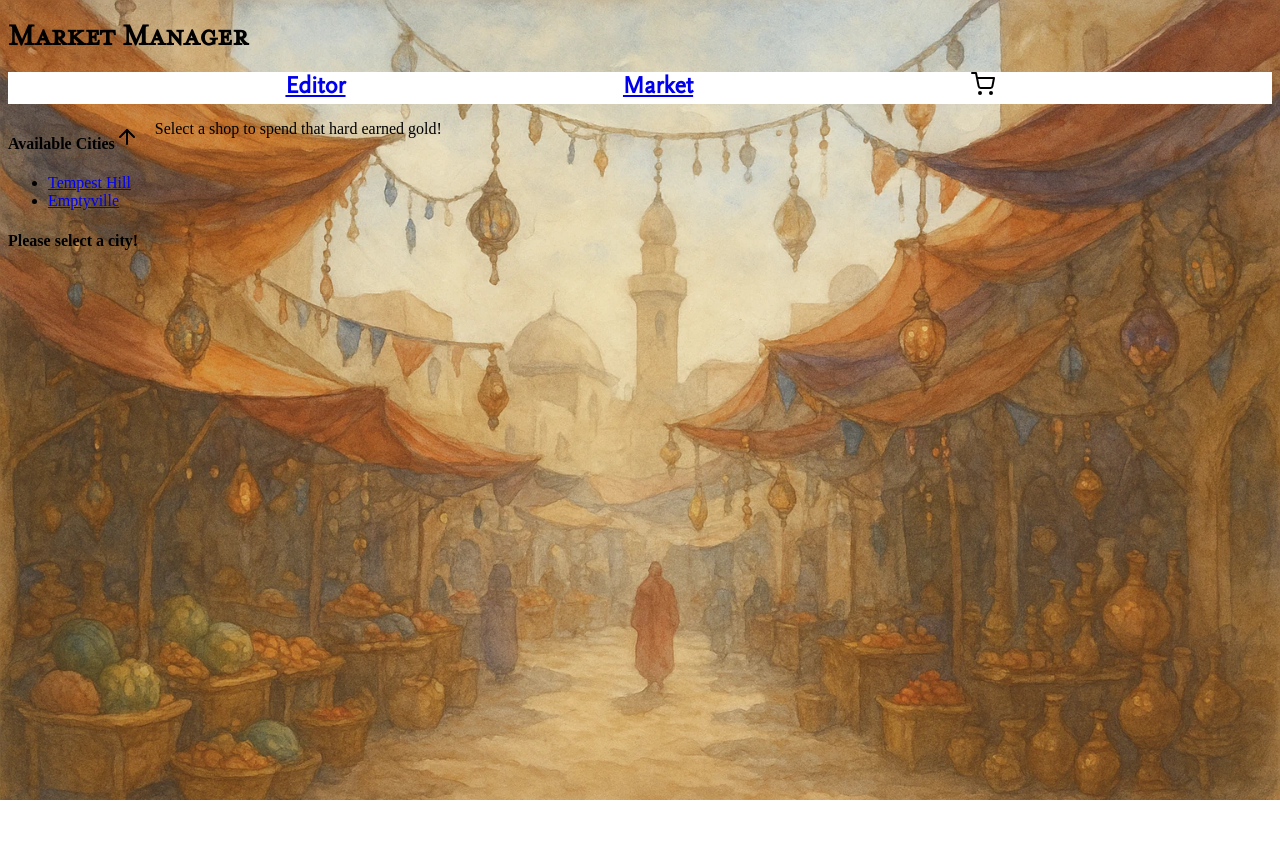
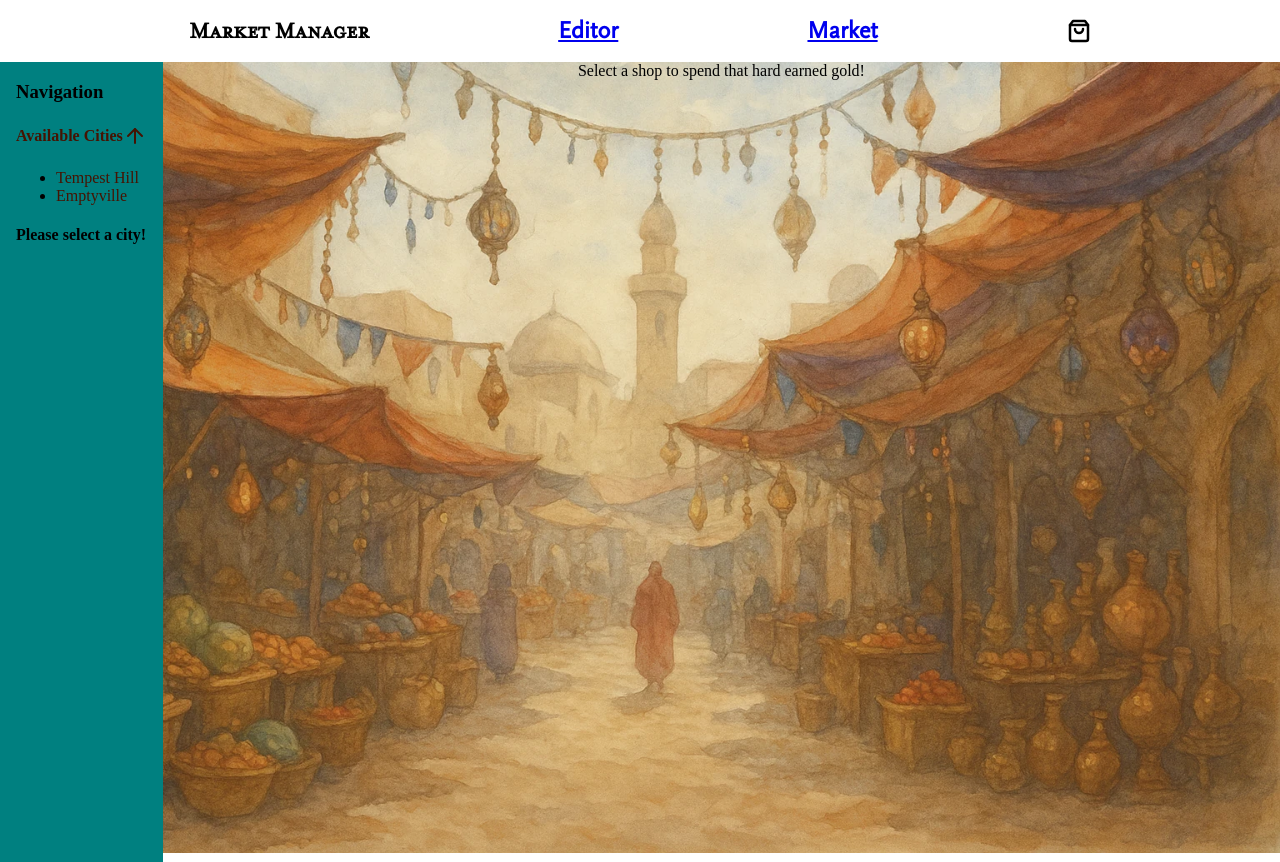
Before and after one commit to CutelilCucumber/shopManager, a React (Vite) app: page /shop in a window 1280 px wide. Before the commit the page ends 800 px from the top, so only its background shows below. Built offline with nearby package versions, Linux system fonts and the light colour scheme.

Commit message:
attach navbar to root page

```diff
--- a/src/RootLayout.jsx
+++ b/src/RootLayout.jsx
@@ -2,6 +2,8 @@ import { Outlet } from "react-router-dom";
 import { defaultTowns } from './data/data';
 import { useState } from "react";
 import NavBar from "./components/NavBar";
+import DropNav from "./components/Dropdowns";
+import styles from "./styles.module.css";
 
 export default function RootLayout() {
   const [worldData, setWorldData] = useState(defaultTowns);
@@ -52,9 +54,9 @@ export default function RootLayout() {
 
   return (
     <>
-      <h1>Market Manager</h1>
       <NavBar cartQuant={cart.length}/>
-
+      <div className={styles.content}>
+        <DropNav worldData={worldData}/>
         <Outlet context={{
           worldData,
           setWorldData,
@@ -66,6 +68,7 @@ export default function RootLayout() {
           decrementQuantity,
           removeFromCart
         }} />
+      </div>
     </>
   );
 }
--- a/src/components/Dropdowns.jsx
+++ b/src/components/Dropdowns.jsx
@@ -2,7 +2,20 @@ import { useState } from "react";
 import { Link } from "react-router-dom";
 import styles from "../styles.module.css";
 
-export function ShopDrop({cityName, shopList, changeShop}){
+export default function DropNav({worldData}){
+    const [currCity, setCurrCity] = useState(null)
+
+    return (
+        <div className={styles.drops}>
+              <h3>Navigation</h3>
+              <CityDrop cityList={worldData} setCurrCity={setCurrCity}/>
+              <ShopDrop cityName={currCity ? (currCity.name) : (null)}
+                shopList={currCity ? (currCity.shopList) : (null)}/>
+            </div>
+    )
+}
+
+function ShopDrop({cityName, shopList}){
     const [isOpen, setIsOpen] = useState(true)
 
     const toggleDrop = () => {
@@ -17,7 +30,8 @@ export function ShopDrop({cityName, shopList, changeShop}){
     )
     return(
         <div>
-            <h4 tabIndex={0} onClick={() => toggleDrop()}>
+            <h4 tabIndex={0} className={styles.selectable}
+                onClick={() => toggleDrop()}>
                 Shops in {cityName}
                 <img src={isOpen ? "/assets/buttons/arrow-up.svg" : "/assets/buttons/arrow-down.svg"} />
             </h4>
@@ -26,7 +40,7 @@ export function ShopDrop({cityName, shopList, changeShop}){
                     {shopList.map(shop =>{
                         return (
                             <li key={shop.id}>
-                                <p onClick={() => changeShop(shop)}>{shop.name}</p>
+                                <Link className={styles.selectable} replace to={"/shop/"+shop.id}>{shop.name}</Link>
                             </li>
                         )
                     })}
@@ -36,7 +50,7 @@ export function ShopDrop({cityName, shopList, changeShop}){
     )
 
 }
-export function CityDrop({cityList}){
+function CityDrop({cityList, setCurrCity}){
     const [isOpen, setIsOpen] = useState(true)
 
     const toggleDrop = () => {
@@ -48,17 +62,17 @@ export function CityDrop({cityList}){
     )
     return(
         <div>
-            <h4 tabIndex={0} onClick={() => toggleDrop()}>
+            <h4 tabIndex={0} onClick={() => toggleDrop()}
+                className={styles.selectable}>
                 Available Cities
                 <img src={isOpen ? "/assets/buttons/arrow-up.svg" : "/assets/buttons/arrow-down.svg"} />
             </h4>
             {isOpen ? (
                 <ul>
                     {cityList.map(city =>{
-                        const linkAddress = "/shop/"+city.id;
                         return (
                             <li key={city.id}>
-                                <Link to={linkAddress}>{city.name}</Link>
+                                <p className={styles.selectable} onClick={() => setCurrCity(city)}>{city.name}</p>
                             </li>
                         )
                     })}
--- a/src/components/NavBar.jsx
+++ b/src/components/NavBar.jsx
@@ -4,9 +4,14 @@ import { Link } from "react-router-dom";
 export default function NavBar({cartQuant}){
     return (
         <nav className={styles.NavBar}>
+            <h1>Market Manager</h1>
             <Link replace to="/"><h2>Editor</h2></Link>
             <Link replace to="/shop"><h2>Market</h2></Link>
-            <Link replace to="/cart"><h2><img src="/assets/buttons/shopping-cart.svg" />{cartQuant > 0 ? (<div className={styles.cartNum}>{cartQuant}</div>) : ("")}</h2></Link>
+            <Link className={styles.cart} replace to="/cart">
+            <img className={styles.selectable} src="/assets/buttons/shopping-cart.svg" />
+            {cartQuant > 0 ? (
+                <div className={styles.cartNum}>{cartQuant}</div>
+            ) : ("")}</Link>
         </nav>
     )
 }
--- a/src/index.css
+++ b/src/index.css
@@ -26,6 +26,11 @@ body{
   background-image: url('/assets/marketBg.webp');
   background-size: cover;
   background-repeat: no-repeat;
+  margin: 0;
+  height: 100vh;
+}
+#root {
+  height: 100%;
 }
 h1 {
   font-family: 'MrEaves', Times;
@@ -33,3 +38,6 @@ h1 {
 h2 {
   font-family: 'Scaly';
 }
+p {
+  margin: 0;
+}
--- a/src/routes/Cart.jsx
+++ b/src/routes/Cart.jsx
@@ -1,6 +1,7 @@
 import { useOutletContext } from "react-router-dom";
 import { Parchment, Line } from "../components/VisualBlocks";
 import NavBar from "../components/NavBar"
+import styles from "../styles.module.css";
 
 
 export default function Cart(){
@@ -13,7 +14,7 @@ export default function Cart(){
                     <h2>Your cart:</h2>
                     {cart.map(item => {
                        return (
-                         <div className="itemEntry" key={item.name}>
+                         <div className={styles.itemEntry} key={item.name}>
                            <p>{item.name}</p>
                            <p>{item.price*item.quantity} {item.priceUnit}</p>
                            <p>{item.quantity}</p>
--- a/src/routes/Shop.jsx
+++ b/src/routes/Shop.jsx
@@ -1,8 +1,6 @@
 import { useParams, useOutletContext } from "react-router";
 import { useState, useEffect } from 'react'
 import { Parchment, Line } from "../components/VisualBlocks";
-import NavBar from "../components/NavBar";
-import {ShopDrop, CityDrop} from "../components/Dropdowns";
 import styles from "../styles.module.css";
 
 export default function Shop(){
@@ -13,18 +11,16 @@ export default function Shop(){
       cart,
       addToCart,
       incrementQuantity} = useOutletContext();
-    const {cityId} = useParams();
 
-    const [selectedShop, setSelectedShop] = useState(null);
+    const {shopId} = useParams();
+
     const [displayItem, setDisplayItem] = useState(null);
 
-    const changeShop = (shop) => {
-      setSelectedShop(shop);
-      setDisplayItem(null);
-    }
+    const selectedShop = shopId ? worldData.
+      flatMap(city => city.shopList)
+      .find(shop => shop.id ===shopId) : null;
 
-    const currCity = cityId ? worldData.find(city => city.id === cityId) : null;
-    const cached = selectedShop ? catalogCache[selectedShop.id] : null;
+    const cached = shopId ? catalogCache[shopId] : null;
     useEffect(() => {
       if (!selectedShop || cached) return;
 
@@ -48,12 +44,7 @@ export default function Shop(){
 
   return (
     <div className={styles.shopContainer}>
-      <div className={styles.drops}>
-        <CityDrop cityList={worldData}/>
-        <ShopDrop cityName={currCity ? (currCity.name) : (null)}
-          shopList={currCity ? (currCity.shopList) : (null)}
-          changeShop={changeShop}/>
-      </div>
+
       {selectedShop && cached ? (
         <>
           <Parchment>
@@ -80,7 +71,7 @@ function Catalog({itemList, setDisplayItem, addToCart}){
     <ul>
     {itemList.map(item => {
       return (
-        <div className={styles.itemEntry} onClick={() => setDisplayItem(item)} key={item.name}>
+        <div className={[styles.itemEntry, styles.selectable].join(' ')} onClick={() => setDisplayItem(item)} key={item.name}>
           <li>{item.name}</li>
           {item.cost !== undefined ? (<p>{item.cost.quantity}{item.cost.unit}</p>) : (<p>No Pricetag</p>)}
           <img src="/assets/buttons/add.svg" onClick={() => addToCart(item)}/>
--- a/src/routes/routes.jsx
+++ b/src/routes/routes.jsx
@@ -19,7 +19,7 @@ const routes = [
         element: <Shop />
       },
       {
-        path: "shop/:cityId",
+        path: "shop/:shopId",
         element: <Shop />
       },
       {
--- a/src/styles.module.css
+++ b/src/styles.module.css
@@ -1,40 +1,86 @@
+
 .NavBar{
     width: 100%;
-    height: 2em;
     background-color: white;
     display: flex;
     justify-content: space-evenly;
+    align-items: center;
 }
 .NavBar > * > h2{
     margin: 0;
+}
+.content {
+    display: flex;
+    min-height: 100%;
+    max-height: fit-content;
+    width: 100%;
+    flex: 1;
+}
+.shopContainer {
+    display: flex;
+    gap: 1em;
+    display:flex;
+    justify-content: space-evenly;
+    width: 100%;
 }
 .itemEntry {
     display: flex;
     justify-content: space-between;
     align-items: center;
-}
-.shopContainer {
-    display: flex;
-    gap: 1em;
+    justify-content: baseline;
+    border-bottom: 1px dashed black;
+    margin-top: .2em;
 }
 .drops {
-    min-width: fit-content;
+    width: clamp(min-content, 12em, max-content);
+    background-color: teal;
+    height: auto;
+    padding-left: 1em;
+    padding-right: 1em;
+    flex-grow: 0;
+    flex-shrink: 0;
+}
+.itemCard {
+    background-color: antiquewhite;
+    padding: .5em;
+    height: fit-content;
+    margin-top: 2em;
+    border: black .2em solid;
+    border-radius: 10px;
+}
+.itemCard > img {
+    height: 200px;
+    width: 200px;
 }
 .selectable {
     color: blue;
+    display: flex;
+    align-items: center;
+    color: #451302;
+    text-decoration: none;
+}
+.selectable > img {
+    filter: brightness(0) saturate(100%) invert(8%) sepia(60%) saturate(3234%) hue-rotate(4deg) brightness(88%) contrast(98%);
 }
 .selectable:hover {
     cursor: pointer;
-    color: aqua;
+    filter: brightness(0) saturate(100%) invert(24%) sepia(7%) saturate(6064%) hue-rotate(200deg) brightness(88%) contrast(101%);
+
+}
+.cart {
+    position: relative;
 }
 .cartNum {
     width: 15px;
     height: 15px;
     position: absolute;
+    top: -.5em;
+    right: -.5em;
     font-size: 15px;
+    font-weight: 800;
     background-color: red;
-    border: solid red 2px;
+    border: solid white 1px;
     border-radius: 10px;
     text-align: center;
-    padding-bottom: 2px;
+    vertical-align: middle;
 }
```
Also changed, not shown: public/assets/buttons/shopping-cart.svg. Lines whose indentation alone changed are shown as unchanged.
